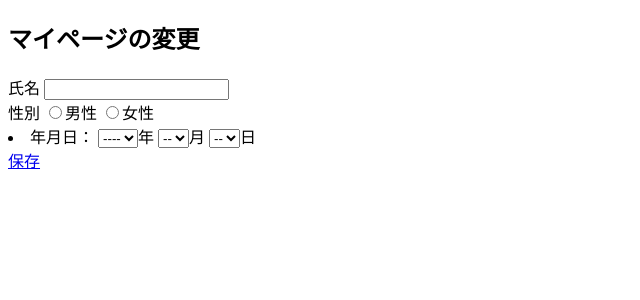
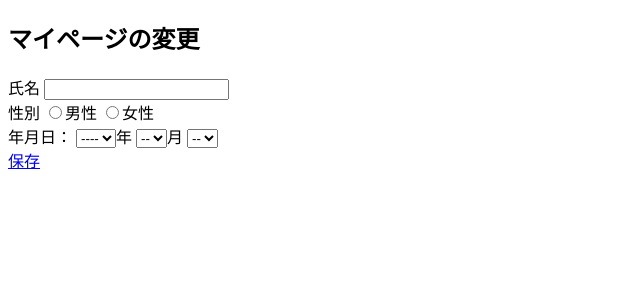
Before and after one commit to tech-is/NANPA, a CodeIgniter app: page /database/compass/profile_change in a window 1280 px wide. Shown: the top 300 px of the page, without its empty margins (0-640 px from the left). Run offline with CodeIgniter, Linux system fonts and the light colour scheme.

```diff
--- a/src/application/views/profile_pages/profile_edit.php
+++ b/src/application/views/profile_pages/profile_edit.php
@@ -13,22 +13,17 @@
 <h2>マイページの変更</h2>
     <div class="element_wrap">
         <label>氏名</label>
-        <input type="text" name="your_name" value="<?php if (!empty($_POST['your_name'])) {
-                                                        echo $_POST['your_name'];
-                                                    } ?>">
+        <input type="text" name="your_name"
+        value="<?php if (!empty($_POST['your_name'])) { echo $_POST['your_name'];} ?>">
     </div>
     <div class="element_wrap">
         <label>性別</label>
-        <label for="sex_male"><input id="sex_male" type="radio" name="sex" value="male" <?php if (!empty($_POST['sex']) && $_POST['sex'] === "male") {
-                                                                                            echo 'checked';
-                                                                                        } ?>>男性</label>
-        <label for="sex_female"><input id="sex_female" type="radio" name="sex" value="female" <?php if (!empty($_POST['sex']) && $_POST['sex'] === "female") {
-                                                                                                    echo 'checked';
-                                                                                                } ?>>女性</label>
+        <label for="sex_male"><input id="sex_male" type="radio" name="sex"
+        value="male" <?php if (!empty($_POST['sex']) && $_POST['sex'] === "male") { echo 'checked'; } ?>>男性</label>
+        <label for="sex_female"><input id="sex_female" type="radio" name="sex"
+        value="female" <?php if (!empty($_POST['sex']) && $_POST['sex'] === "female") {echo 'checked';} ?>>女性</label>
     </div>
     <div class="element_wrap">
-
-        <li>
             <label for="birth">年月日： </label>
             <select id="year">
                 <option value="0">----</option>
@@ -38,8 +33,7 @@
             </select>月
             <select id="date">
                 <option value="0">--</option>
-            </select>日
-        </li>
+            </select>
     </div>
     <a class="botton" href="mypage.php">保存</a>
 </body>
```
